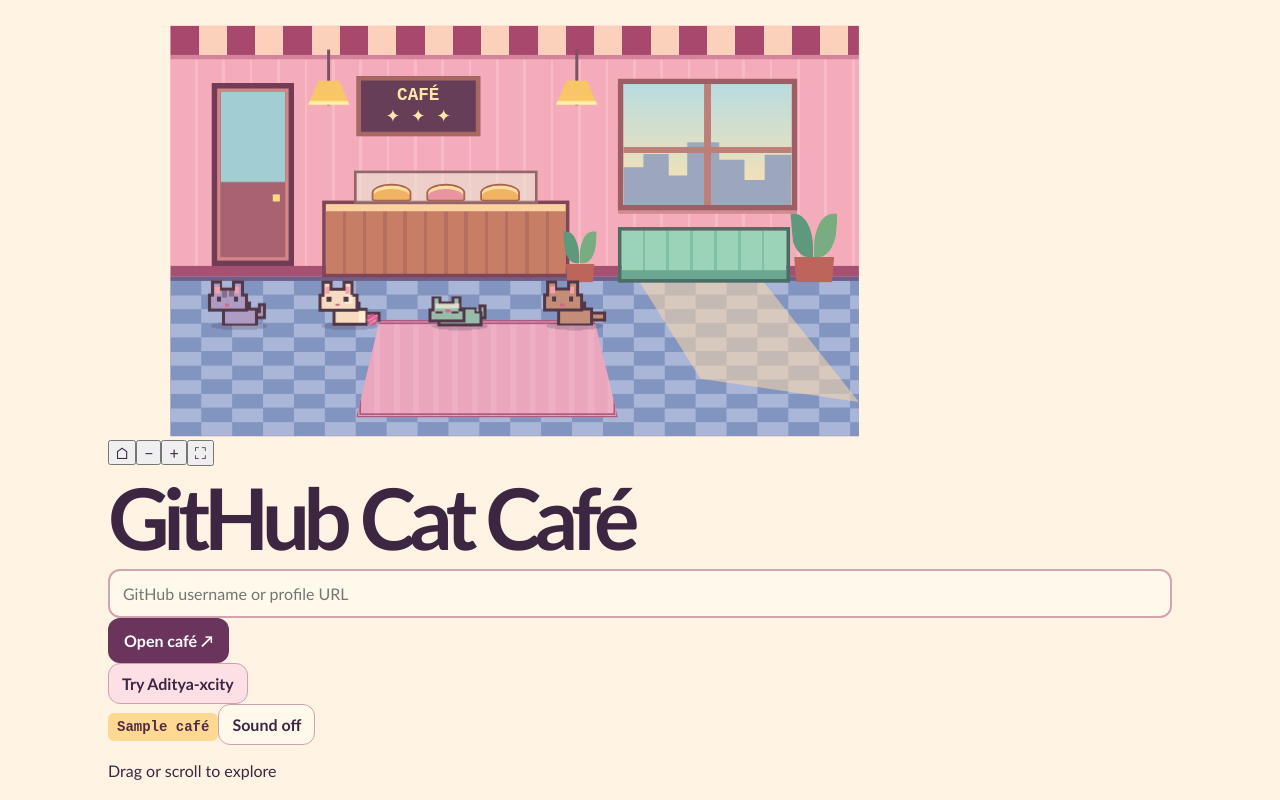
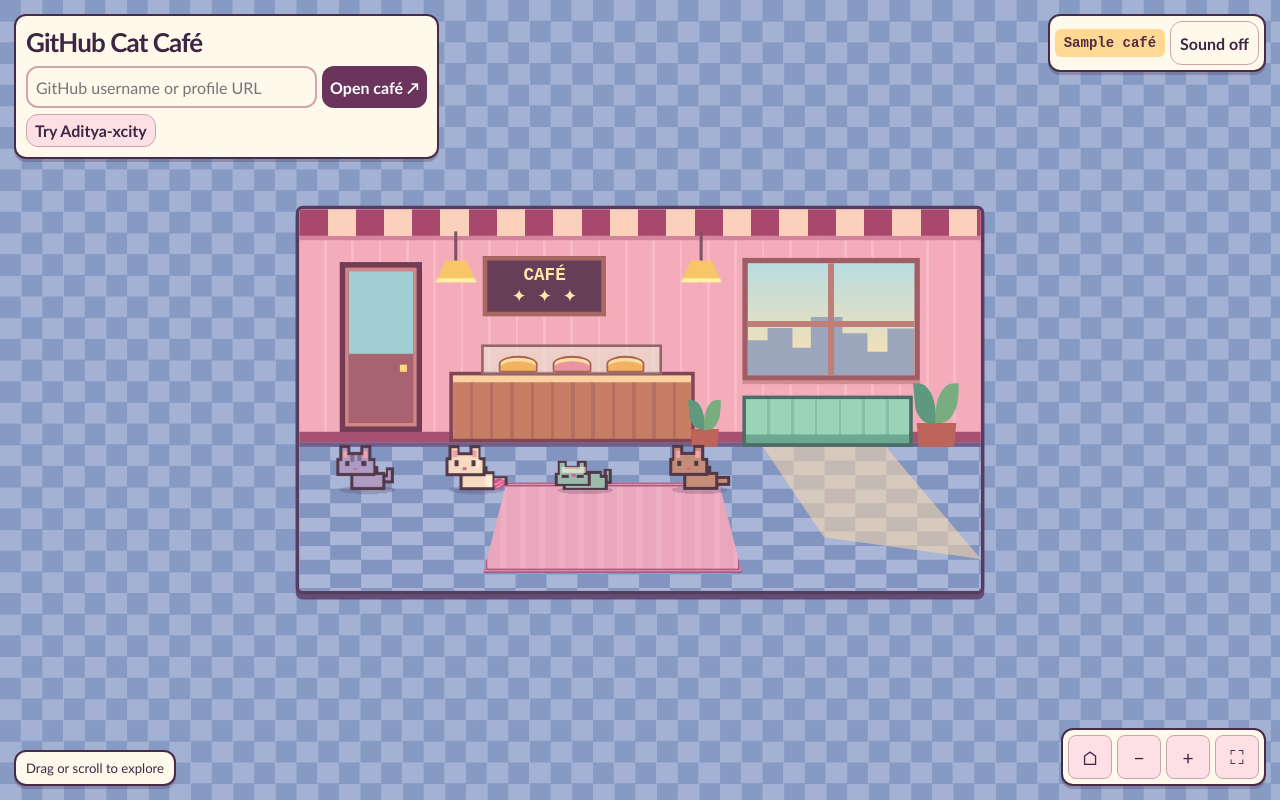
Before and after one commit to Aditya-xcity/github-cat-cafe, a React (Vite) app: page / in a window 1280 px wide. Built offline with nearby package versions, Linux system fonts and the light colour scheme.

Commit message:
Refactor CSS by removing unused styles and adding map styles
Removed unused styles and added new styles for map application.

```diff
--- a/src/style.css
+++ b/src/style.css
@@ -40,24 +40,8 @@ input:focus-visible {
   outline: 3px solid #385d9b;
   outline-offset: 4px;
 }
-main {
-  max-width: 1120px;
-  margin: auto;
-  padding: 0 28px;
-}
-.top {
-  display: flex;
-  justify-content: space-between;
-  align-items: center;
-  padding: 23px 0;
-  border-bottom: 1px solid #e8cfc7;
-}
-.wordmark {
-  font-weight: 900;
-}
 .quiet,
 .try,
-.floorbar button,
 .error button,
 .empty button {
   background: var(--cream);
@@ -65,36 +49,6 @@ main {
   border-radius: 12px;
   padding: 10px 13px;
   font-weight: 750;
-}
-.intro {
-  text-align: center;
-  padding: 35px 0 30px;
-}
-.kicker {
-  font:
-    800 11px ui-monospace,
-    monospace;
-  letter-spacing: 0.2em;
-  color: #854862;
-}
-h1 {
-  font-size: clamp(42px, 8vw, 85px);
-  margin: 8px 0;
-  line-height: 1.02;
-  letter-spacing: -0.075em;
-}
-h1 em {
-  font-style: normal;
-  color: #a53e65;
-}
-.intro p {
-  margin: 12px 0;
-}
-.intro form {
-  display: flex;
-  gap: 8px;
-  max-width: 530px;
-  margin: 22px auto 12px;
 }
 input {
   min-width: 0;
@@ -121,30 +75,6 @@ input {
 .try {
   background: #fce0e5;
 }
-.venue {
-  overflow: hidden;
-  border: 3px solid var(--ink);
-  border-radius: 17px;
-  box-shadow: 0 7px #dfb8ae;
-  background: var(--cream);
-}
-.sign,
-.floorbar {
-  display: flex;
-  gap: 10px;
-  align-items: center;
-  justify-content: space-between;
-  padding: 12px 17px;
-}
-.sign {
-  background: #6a345c;
-  color: #fff7e7;
-}
-.sign h2 {
-  font-size: clamp(15px, 3vw, 23px);
-  margin: 0;
-  overflow-wrap: anywhere;
-}
 .count {
   background: #ffd993;
   color: #512c43;
@@ -159,7 +89,6 @@ input {
   position: relative;
   isolation: isolate;
   overflow: hidden;
-  height: clamp(280px, 43vw, 465px);
   background: #f2aabc;
 }
 .wall {
@@ -476,14 +405,6 @@ input {
     transform: scaleY(0.95);
   }
 }
-.floorbar div {
-  display: flex;
-  gap: 5px;
-}
-.floorbar button {
-  min-height: 44px;
-  min-width: 44px;
-}
 .directory {
   margin: 32px 0;
   padding: 20px;
@@ -593,11 +514,6 @@ input {
 .empty button {
   margin-left: 6px;
 }
-footer {
-  padding: 26px 0;
-  text-align: center;
-  font-size: 0.9rem;
-}
 .sr {
   position: absolute;
   width: 1px;
@@ -612,37 +528,12 @@ footer {
   }
 }
 @media (max-width: 600px) {
-  main {
-    padding: 0 12px;
-  }
-  .top {
-    padding: 13px 0;
-  }
-  .intro {
-    padding: 19px 0 23px;
-  }
-  .intro form {
-    gap: 5px;
-  }
-  .intro form .primary {
-    padding-inline: 9px;
-  }
-  .sign,
-  .floorbar {
-    padding: 9px;
-  }
-  .floorbar {
-    font-size: 0.83rem;
-  }
   .details {
     inset: auto 0 0;
     width: 100%;
     max-height: 78dvh;
     border-radius: 18px 18px 0 0;
     animation: sheet 0.25s ease-out;
-  }
-  .scene {
-    height: 280px;
   }
   .doorframe,
   .window {
@@ -665,3 +556,120 @@ footer {
     transition: none !important;
   }
 }
+
+/* The world fills the viewport, with camera controls above the scene. */
+.map-app {
+  position: fixed;
+  inset: 0;
+  max-width: none;
+  padding: 0;
+  overflow: hidden;
+  isolation: isolate;
+}
+.world-viewport {
+  position: absolute;
+  inset: 0;
+  overflow: hidden;
+  touch-action: none;
+  cursor: grab;
+  user-select: none;
+  background: #8093bb;
+  background-image: conic-gradient(#a3b1d4 25%, #879ac4 0 50%, #a3b1d4 0 75%, #879ac4 0);
+  background-size: var(--tile-grid) var(--tile-grid);
+  background-position: var(--grid-x) var(--grid-y);
+}
+.world-viewport.dragging { cursor: grabbing; }
+.world-center {
+  position: absolute;
+  left: 50%;
+  top: 50%;
+  width: 0;
+  height: 0;
+}
+.world-room { position: absolute; }
+.world-room .scene {
+  height: 100%;
+  border: 4px solid #553d62;
+  border-radius: 8px;
+  box-shadow: 0 6px #654c77;
+}
+.world-room .cat { width: 80px; height: 72px; }
+.map-header {
+  position: absolute;
+  inset: 14px 14px auto;
+  display: flex;
+  align-items: flex-start;
+  justify-content: space-between;
+  gap: 8px;
+  pointer-events: none;
+}
+.map-profile, .map-actions, .map-controls, .map-hint {
+  background: var(--cream);
+  border: 2px solid var(--ink);
+  border-radius: 12px;
+  box-shadow: 0 3px #482c4744;
+  pointer-events: auto;
+}
+.map-profile { padding: 10px; width: min(425px, 100%); }
+.map-profile h1 {
+  font-size: clamp(17px, 3vw, 26px);
+  letter-spacing: -.035em;
+  margin: 0 0 8px;
+  overflow-wrap: anywhere;
+}
+.map-profile form { display: flex; gap: 5px; }
+.map-profile input, .map-profile .primary { min-height: 42px; padding: 8px; }
+.map-profile .try { margin-top: 6px; padding: 6px 8px; }
+.map-profile p, .map-profile .error { margin: 6px 0 0; }
+.map-actions, .map-controls { display: flex; align-items: center; gap: 5px; padding: 5px; }
+.map-actions button, .map-controls button { min-height: 44px; padding: 6px 9px; }
+.map-controls { position: absolute; right: 14px; bottom: 14px; }
+.map-controls button {
+  min-width: 44px;
+  border: 1px solid #cba3ad;
+  border-radius: 8px;
+  background: #fce0e5;
+  font-size: 1.2rem;
+}
+.map-hint {
+  position: absolute;
+  bottom: 14px;
+  left: 14px;
+  margin: 0;
+  padding: 8px 10px;
+  font-size: .82rem;
+  pointer-events: none;
+}
+.map-app .directory {
+  position: absolute;
+  z-index: 4;
+  top: 74px;
+  right: 14px;
+  width: min(370px, calc(100% - 28px));
+  max-height: calc(100% - 148px);
+  overflow: auto;
+  margin: 0;
+  box-shadow: 0 9px 24px #482c4744;
+}
+.map-app .directory h2 { margin-bottom: 12px; }
+.map-app .directory ul { grid-template-columns: 1fr; }
+@media (max-width: 650px) {
+  .map-header { flex-direction: column; inset: 7px 7px auto; }
+  .map-profile { width: 100%; }
+  .map-actions { align-self: flex-end; }
+  .map-hint { left: 7px; bottom: 9px; padding: 6px; }
+  .map-controls { right: 7px; bottom: 7px; }
+  .map-app .directory { inset: auto 0 0; width: 100%; max-height: 68dvh; border-radius: 16px 16px 0 0; }
+}
+.fullscreen-status {
+  position: absolute;
+  right: 14px;
+  bottom: 66px;
+  margin: 0;
+  padding: 8px;
+  background: var(--cream);
+  border-radius: 8px;
+}
+@media (max-width: 410px) {
+  .map-hint { bottom: 64px; }
+}
```
